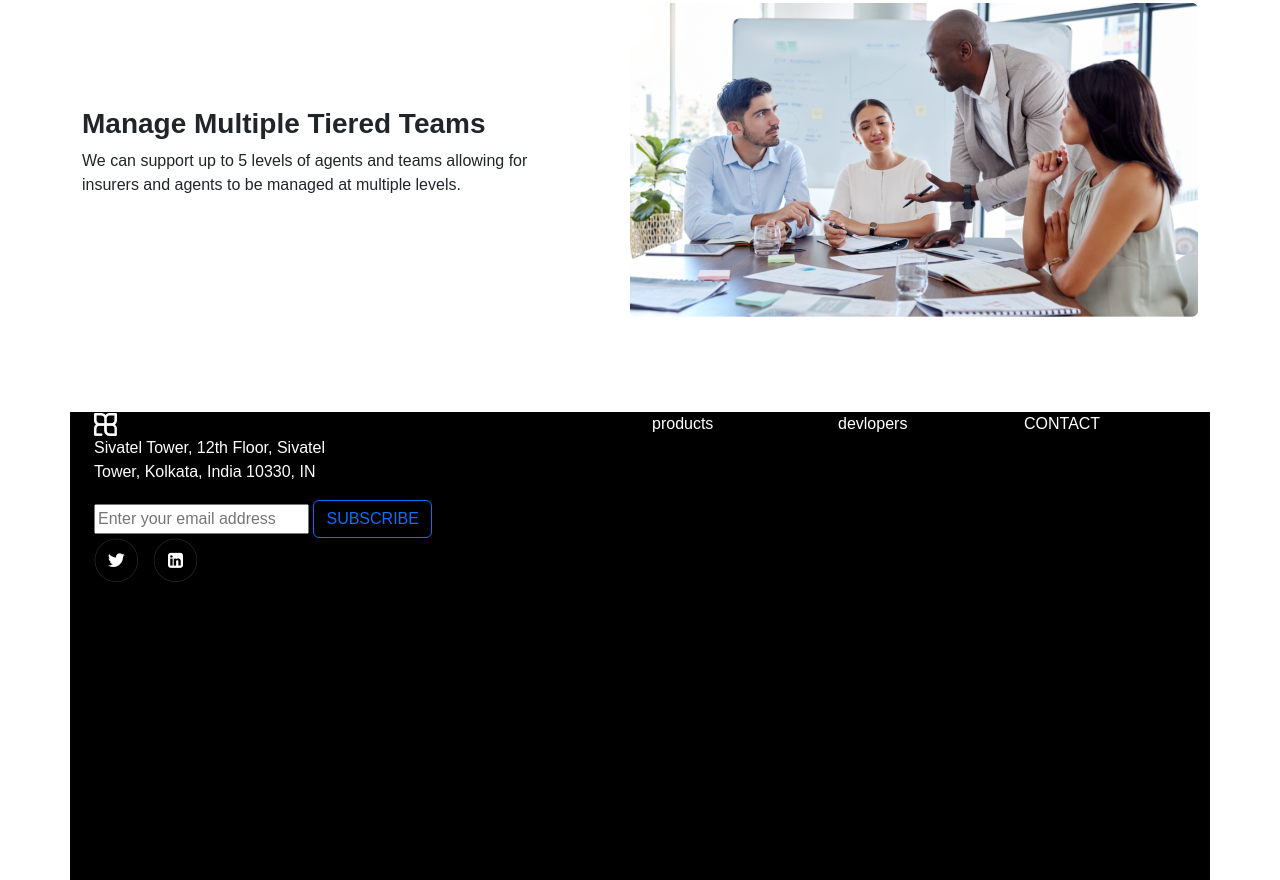
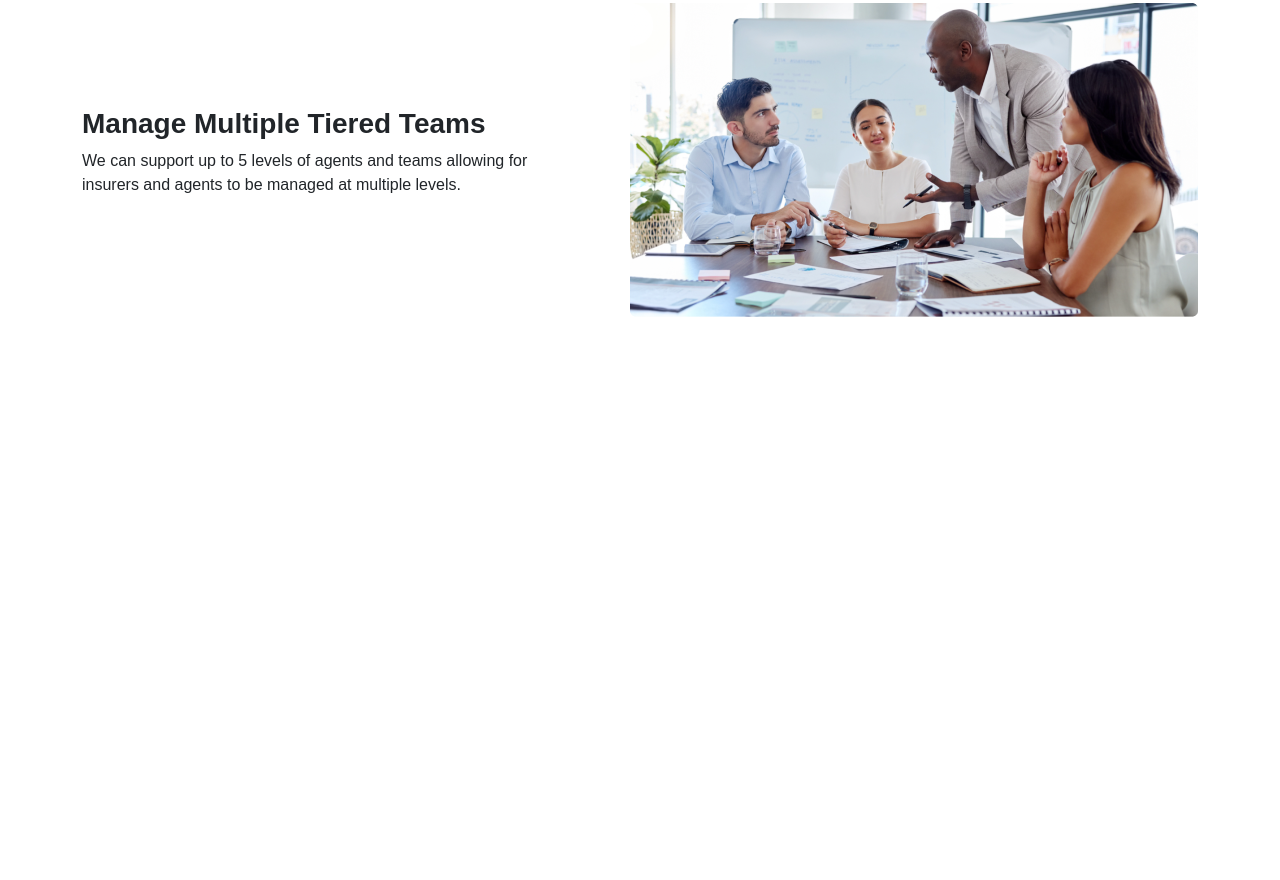
Before and after one commit to gayatrijha/brand, a plain HTML site: page index.html in a window 1280 px wide. Shown: the part 1746-2626 px from the top of the page. After the commit the page ends 2063 px from the top, so only its background shows below. Drawn offline with nearby package versions, Linux system fonts and the light colour scheme; a web font is replaced by a local one.

Commit message:
commented footer

```diff
--- a/index.html
+++ b/index.html
@@ -157,7 +157,7 @@
       </div>
     </div>
 
-    <div class="container footer">
+    <!-- <div class="container footer">
       <div class="container">
         <div class="row">
           <div class="col-6">
@@ -186,7 +186,7 @@
           <div class="col text-white">CONTACT</div>
         </div>
       </div>
-    </div>
+    </div> -->
     <script
       src="https://cdn.jsdelivr.net/npm/bootstrap@5.3.3/dist/js/bootstrap.bundle.min.js"
       integrity="sha384-YvpcrYf0tY3lHB60NNkmXc5s9fDVZLESaAA55NDzOxhy9GkcIdslK1eN7N6jIeHz"
```
